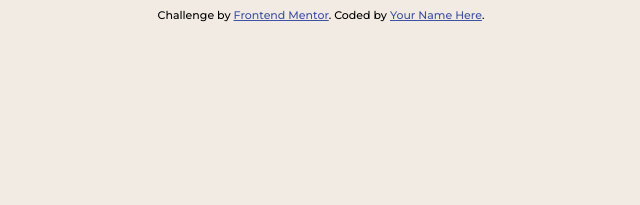
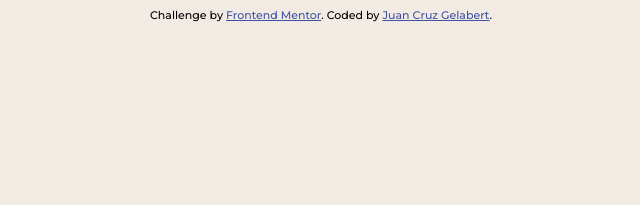
Before and after one commit to JuanGelabert/ProductPreview-card, a plain HTML site: page index.html in a window 1280 px wide. Shown: the top 205 px of the page, 319-959 px from the left. Drawn offline with Linux system fonts and the light colour scheme.

Commit message:
Readme and screenshots

```diff
--- a/index.html
+++ b/index.html
@@ -37,7 +37,7 @@
 
   <div class="attribution">
     Challenge by <a href="https://www.frontendmentor.io?ref=challenge" target="_blank">Frontend Mentor</a>.
-    Coded by <a href="#">Your Name Here</a>.
+    Coded by <a href="https://www.frontendmentor.io/profile/JuanGelabert">Juan Cruz Gelabert</a>.
   </div>
 </body>
 </html>
```
Also changed, not shown: desktop.jpg (added), mobile.png (added), 1 other file.
